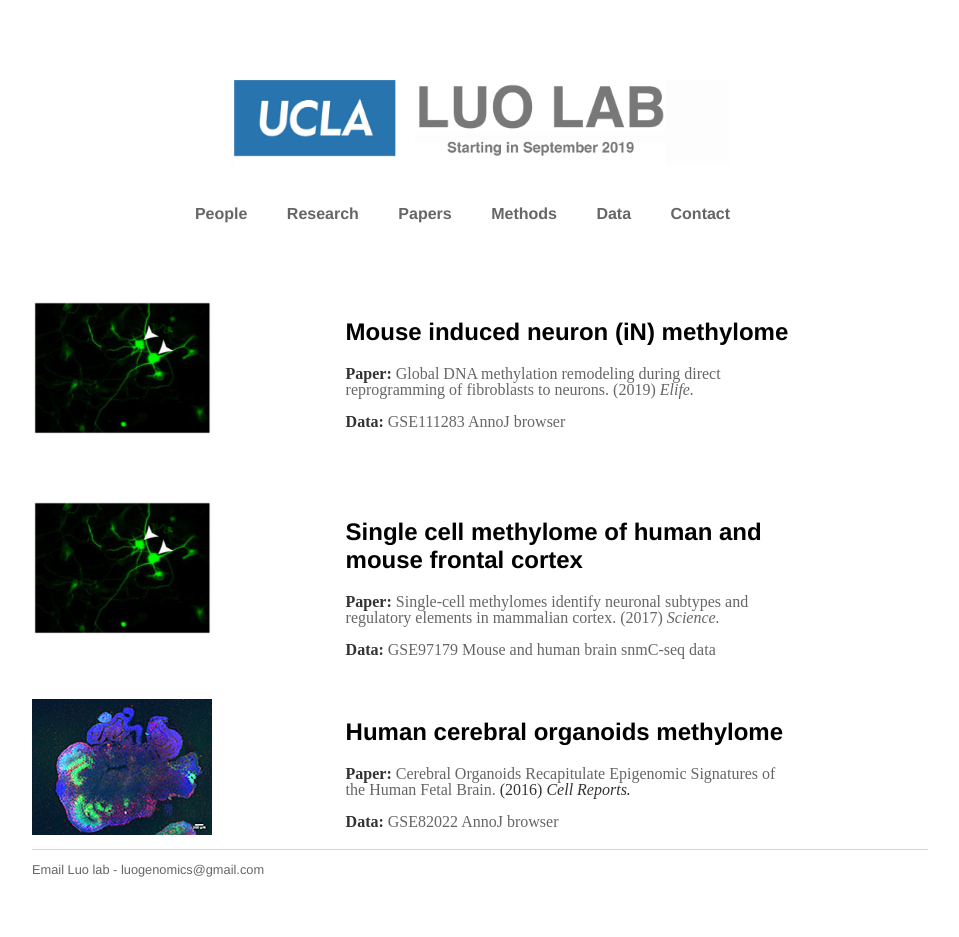
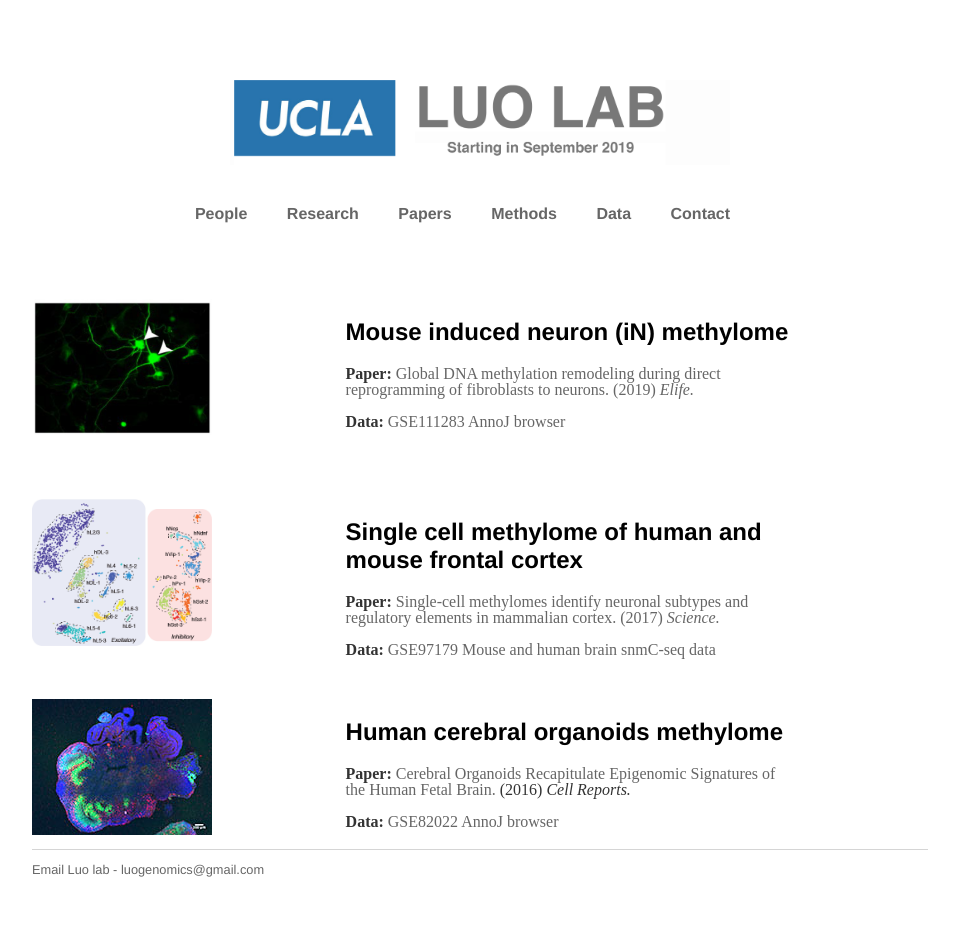
Before and after one commit to luogenomics/luogenomics.github.io, a Jekyll site: the page built from data/index.html, in a window 1280 px wide. Shown: the whole page, without its empty margins (160-1119 px from the left). Built offline with Jekyll 4.4.1, drawn with Linux system fonts in a browser that asks for light colours.

Commit message:
Update index.html

```diff
--- a/data/index.html
+++ b/data/index.html
@@ -20,7 +20,7 @@
   <div class="hugespacer"></div>
   <div class="datamediabox pull-left">
     <a href="">
-      <img width=180 class="projectmedia" src="iN.png" >
+      <img width=180 class="projectmedia" src="snmcseq_human.png" >
     </a>
   </div>
   <div class="projecttextbox pull-left">
```
